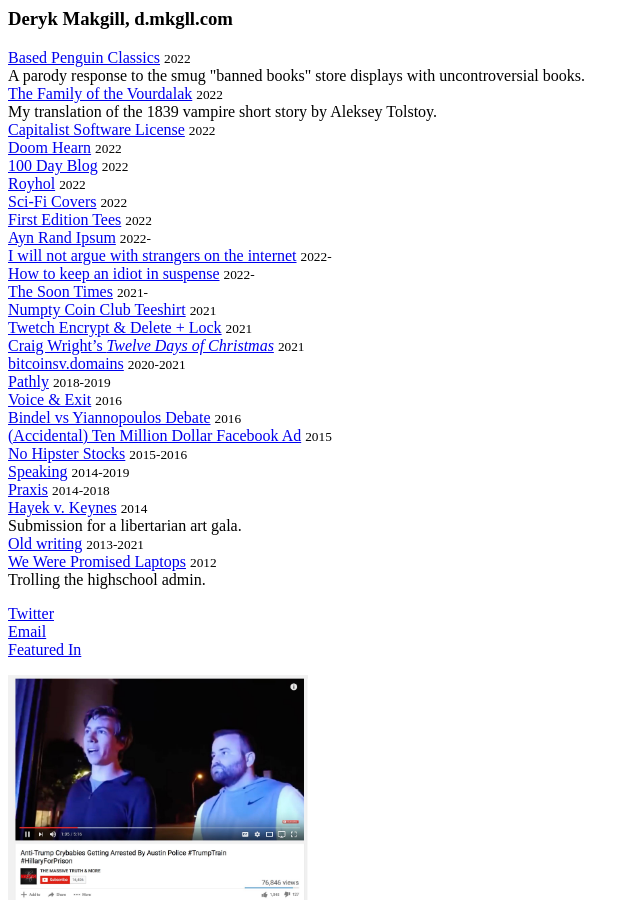
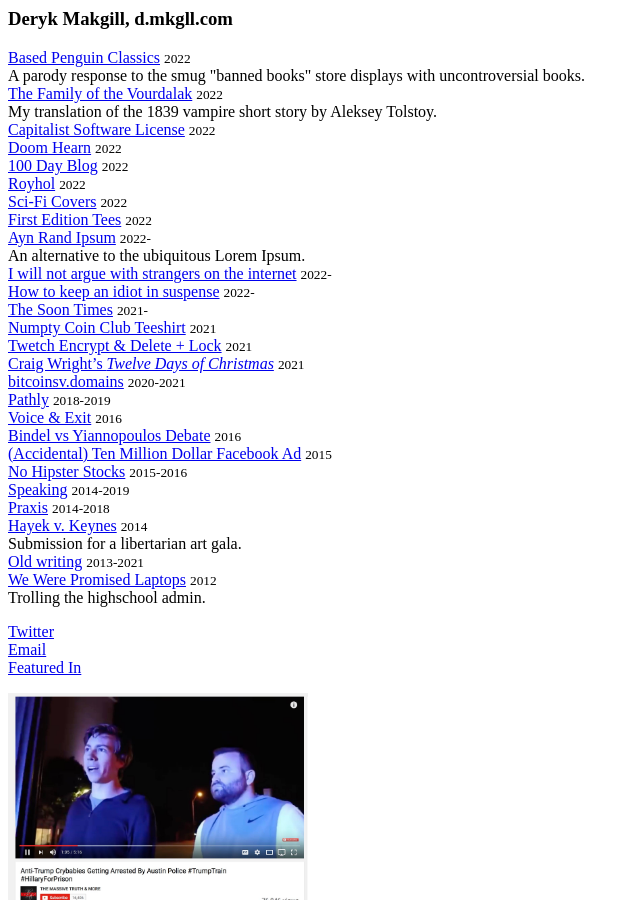
Before and after one commit to dmkgll/dmkgll, a Jekyll site: the page built from index.md, in a window 1280 px wide and 900 px high. Shown: the whole window, without its empty margins (0-640 px from the left). Built offline with Jekyll 4.4.1, drawn with Linux system fonts in a browser that asks for light colours.

Commit message:
Update index.md

```diff
--- a/index.md
+++ b/index.md
@@ -32,7 +32,7 @@
   <li><a href="/royhol" data="bitcoin fine art project inspired by Andy Warhol and (Dr.) Roy Murphy">Royhol</a> <small>2022</small></li>
   <li><a href="/fet" data="blog featuring the best sci-fi cover art, mostly old">Sci-Fi Covers</a> <small>2022</small></li>
   <li><a href="/fet">First Edition Tees</a> <small>2022</small></li>
-  <li><a href="/ayn-rand-ipsum">Ayn Rand Ipsum</a> <small>2022-</small></li>
+  <li><a href="/ayn-rand-ipsum">Ayn Rand Ipsum</a> <small>2022-</small><br>An alternative to the ubiquitous Lorem Ipsum.</li>
   <li><a href="/strangers">I will not argue with strangers on the internet</a> <small>2022-</small></li>
   <li><a href="https://howtokeepanidiotinsuspense.com">How to keep an idiot in suspense</a> <small>2022-</small></li>
   <li><a href="thesoontimes.com">The Soon Times</a> <small>2021-</small></li>
```
